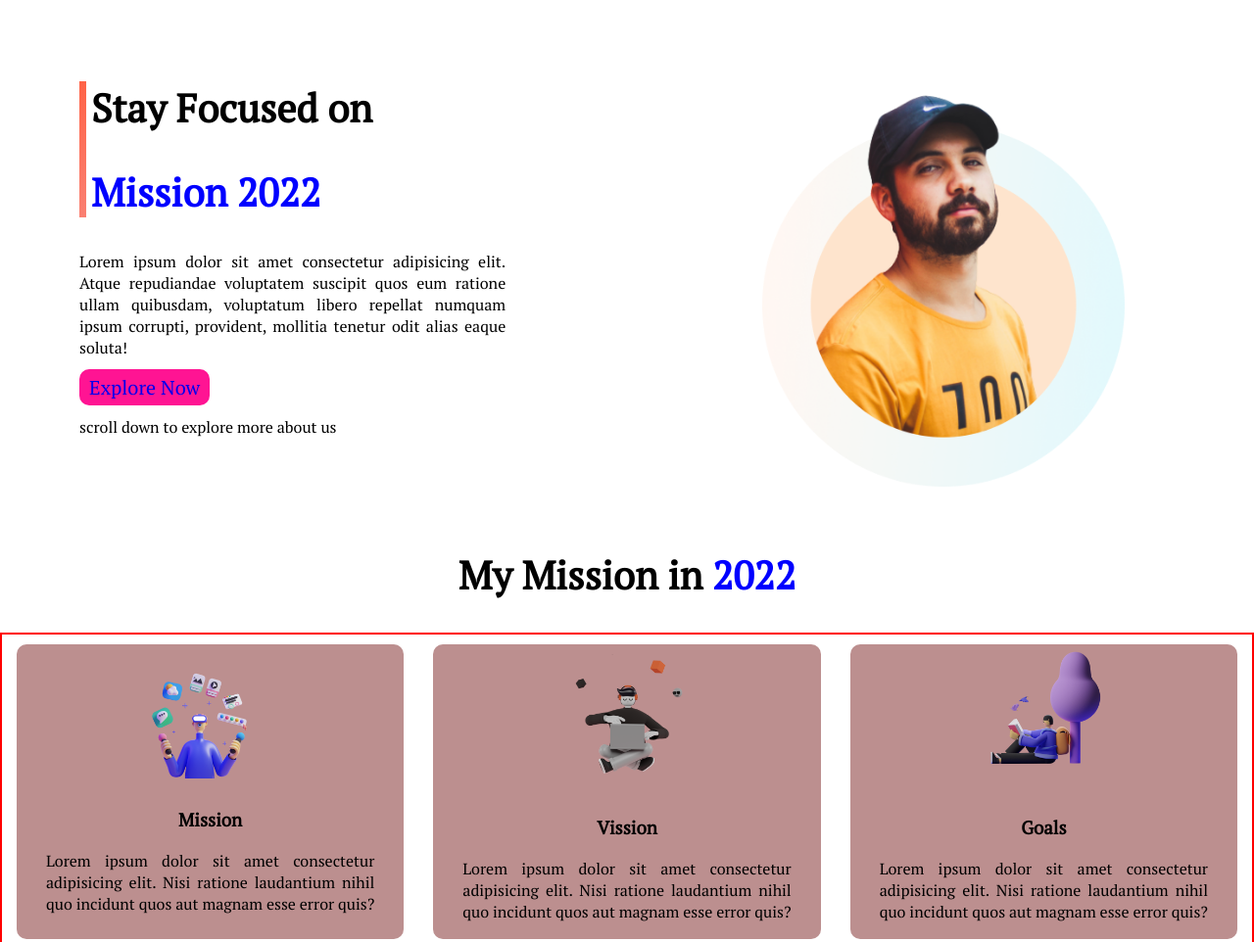
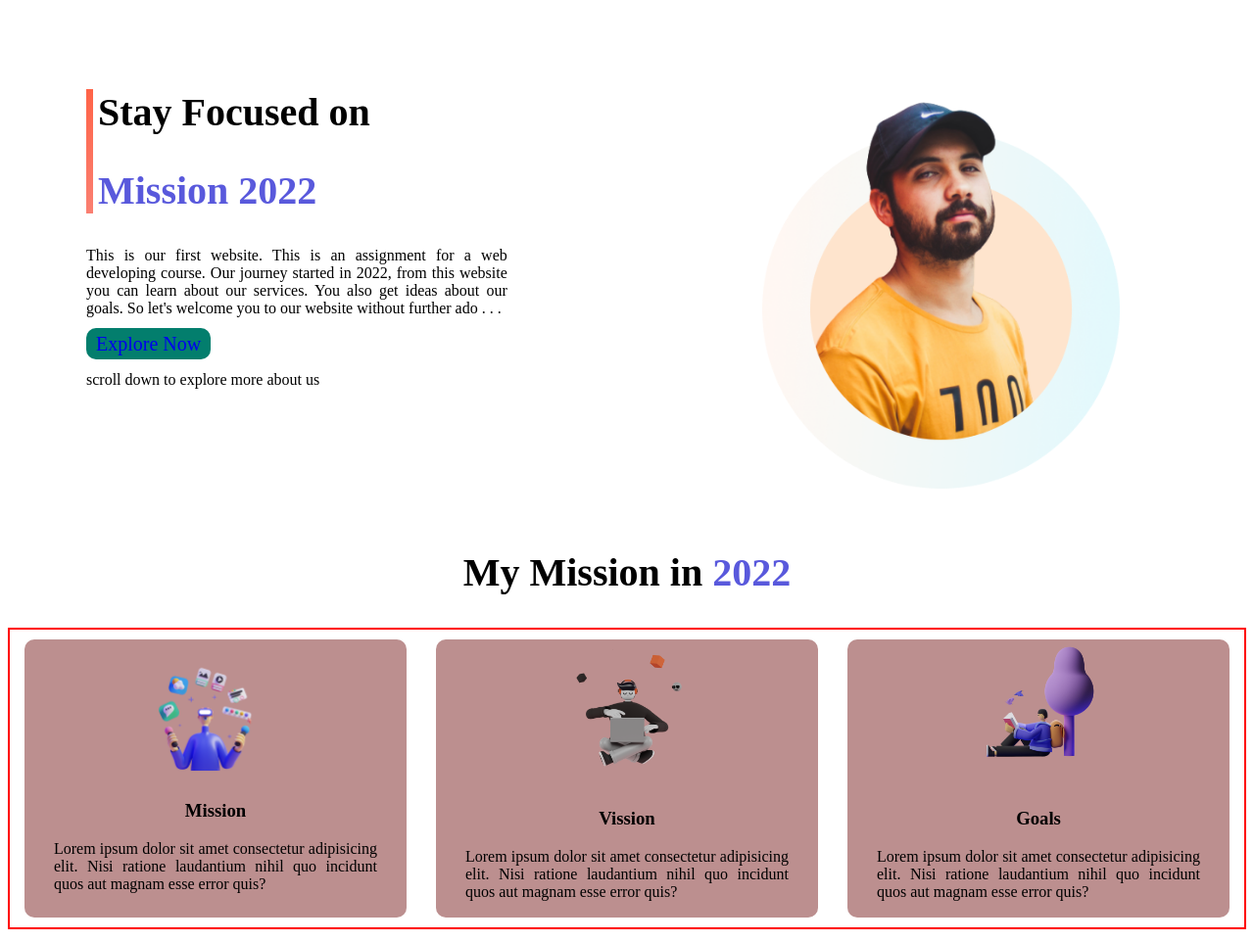
Before and after one commit to Abhisek-Chakraborty/first-assignment, a plain HTML site: page index.html in a window 1280 px wide. Shown: the top 962 px of the page at 98% size. Drawn offline with Linux system fonts and the light colour scheme.

Commit message:
update 1

```diff
--- a/index.html
+++ b/index.html
@@ -17,7 +17,7 @@
                 <h1>Stay Focused on</h1>
                 <h1><span class="highlighter"> Mission 2022</span></h1>
             </div>
-                <p>Lorem ipsum dolor sit amet consectetur adipisicing elit. Atque repudiandae voluptatem suscipit quos eum ratione ullam quibusdam, voluptatum libero repellat numquam ipsum corrupti, provident, mollitia tenetur odit alias eaque soluta!</p>
+                <p>This is our first website. This is an assignment for a web developing course. Our journey started in 2022, from this website you can learn about our services. You also get ideas about our goals. So let's welcome you to our website without further ado . . .</p>
                 <a href="#">Explore Now</a>
                 <p>scroll down to explore more about us</p>
         </div>
--- a/style.css
+++ b/style.css
@@ -1,23 +1,24 @@
 body{
-    font-family: 'Poppins', sans-serif;
-    font-family: 'PT Serif', serif;
-    margin: 0px auto;
+    font-family: Cambria, Cochin, Georgia, Times, 'Times New Roman', serif
+    margin 0px auto;
 }
 #header{
     display: flex;
 }
 .highlighter{
-    color:blue;
+    color:rgba(30, 30, 207, 0.739);
 }
 h1{
     font-size: 40px;
 }
+h2 {font-family: Cambria, Cochin, Georgia, Times, 'Times New Roman', serif;
+font-size: 40px;}
 p{
     text-align: justify;
 }
 .first-box{
     width: 34%;
-    margin: 30px 61px;
+    margin: 30px 60px;
     padding: 20px 20px;
 }
 .design-higlight{
@@ -30,7 +31,7 @@ p{
     text-decoration: none;
     font-size: 20px;
     padding: 5px 10px;
-    background: deeppink;
+    background: rgb(3, 126, 109);
     border-radius: 10px;
 }
 .first-box img{
@@ -67,7 +68,6 @@ p{
     width: 51%;
     padding: 15px 30px;
 }
-}
 .content{
     width: 36%;
     margin-right: 50px;
```
